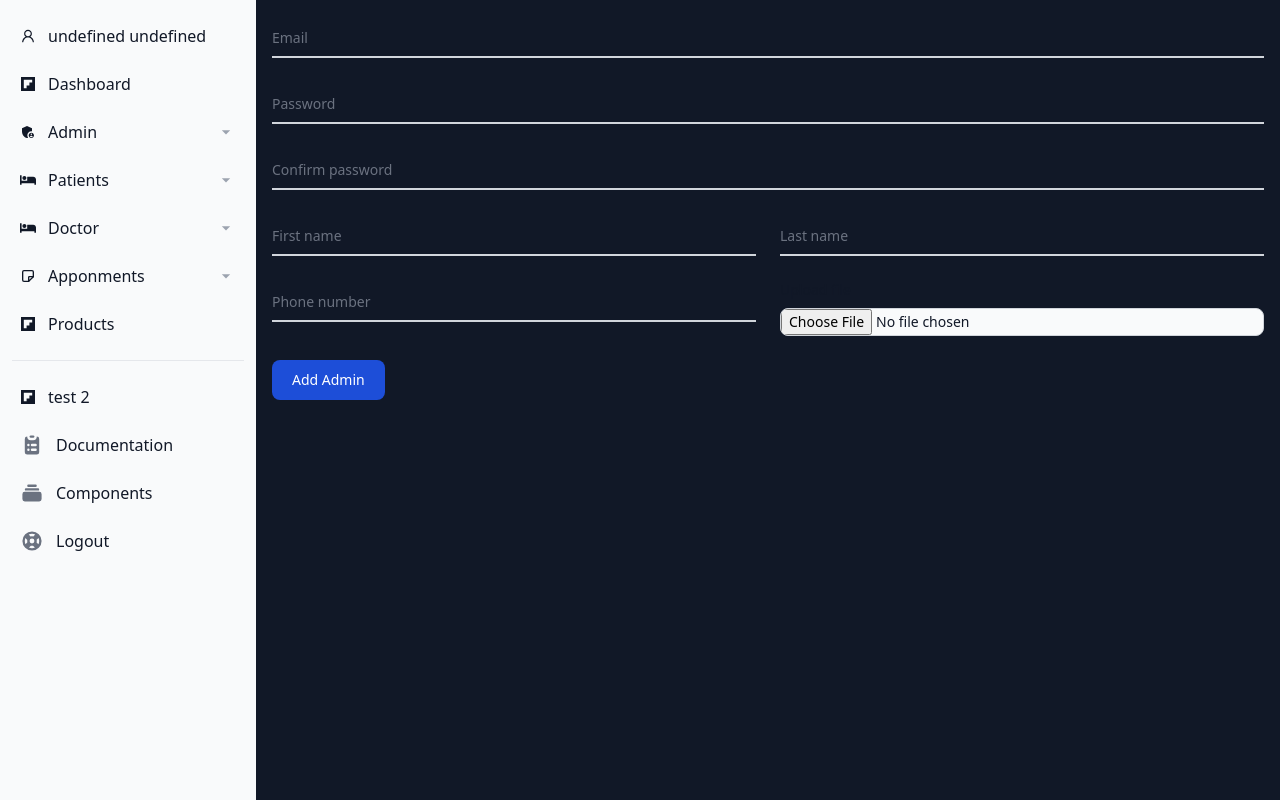
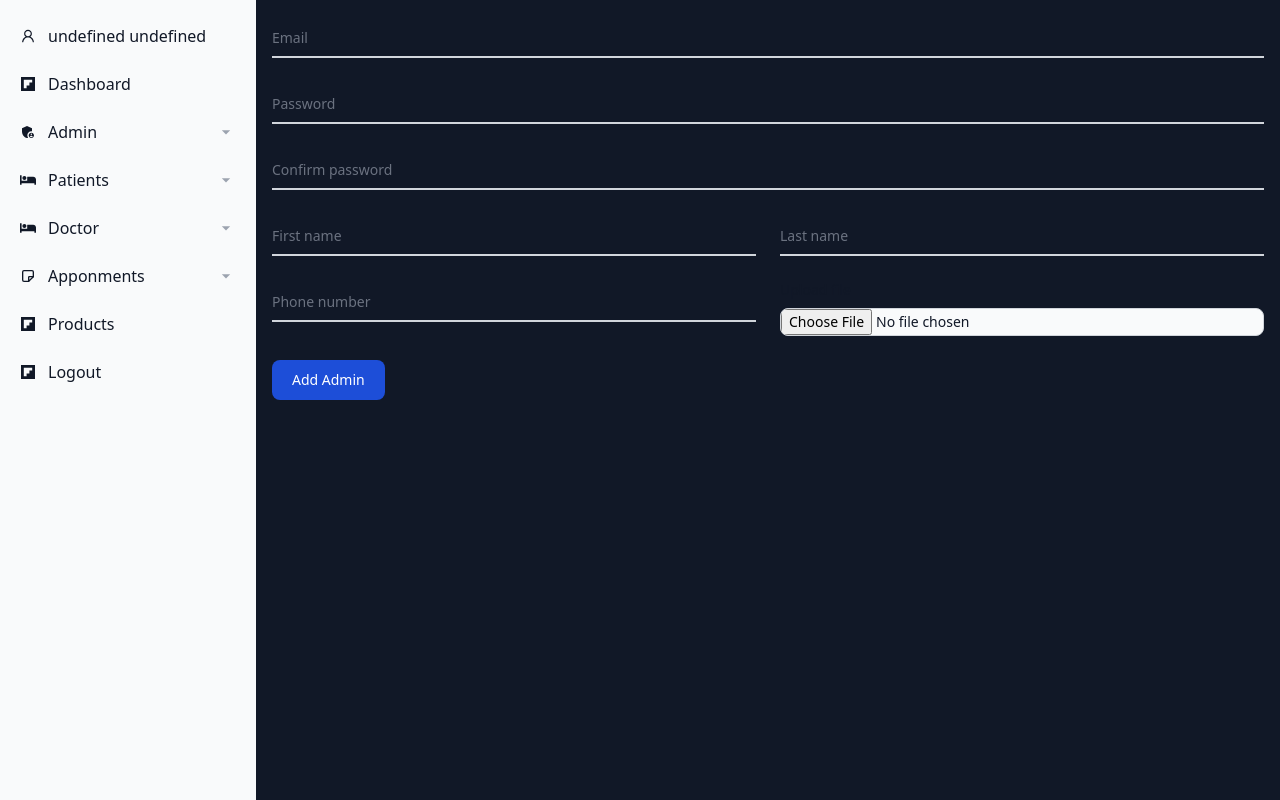
Before and after one commit to ProgMahabub21/HMS-nextJS, a Next.js app: page /Admin/admin/admin-add in a window 1280 px wide. Built offline with nearby package versions, Linux system fonts and the light colour scheme.

Commit message:
side nav

```diff
--- a/src/components/Layout/sidenav.tsx
+++ b/src/components/Layout/sidenav.tsx
@@ -5,7 +5,7 @@ import { TbNote } from 'react-icons/tb'
 import NavItem from "./navitem";
 import Link from "next/link";
 import { AiOutlineUser } from "react-icons/ai";
-import {GrSearchAdvanced} from "react-icons/gr";
+import { GrSearchAdvanced } from "react-icons/gr";
 import { MdAdminPanelSettings } from "react-icons/md";
 
 interface Props {
@@ -122,6 +122,10 @@ const Sidenav = ({ children }: Props) => {
                 {
                     name: "Products",
                     link: "/Admin/products",
+                    icon: <FaFlipboard />,
+                }, {
+                    name: "Logout",
+                    link: "/admin",
                     icon: <FaFlipboard />,
                 }
             ];
@@ -273,7 +277,7 @@ const Sidenav = ({ children }: Props) => {
                         ))}
                     </ul>
 
-                    <ul className="pt-4 mt-4 space-y-2 font-medium border-t border-gray-200 dark:border-gray-700">
+                    {/* <ul className="pt-4 mt-4 space-y-2 font-medium border-t border-gray-200 dark:border-gray-700">
                         <NavItem title="test 2" icon={<FaFlipboard />} link="#" />
 
                         <li>
@@ -337,7 +341,7 @@ const Sidenav = ({ children }: Props) => {
                                 <span className="ml-3">Logout</span>
                             </Link>
                         </li>
-                    </ul>
+                    </ul> */}
                 </div>
             </aside>
             <div className="p-4 sm:ml-64">{children}</div>
```
